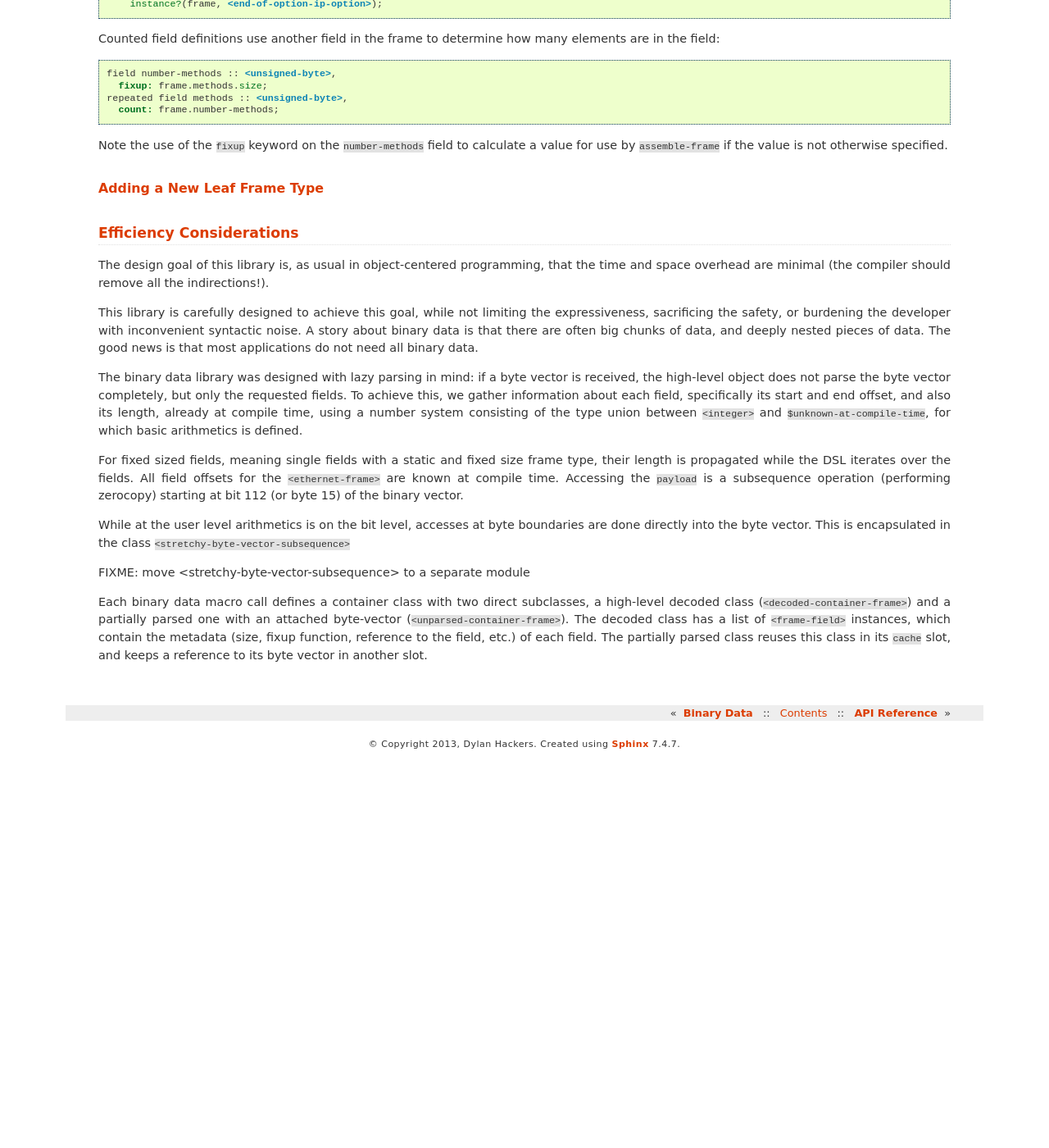
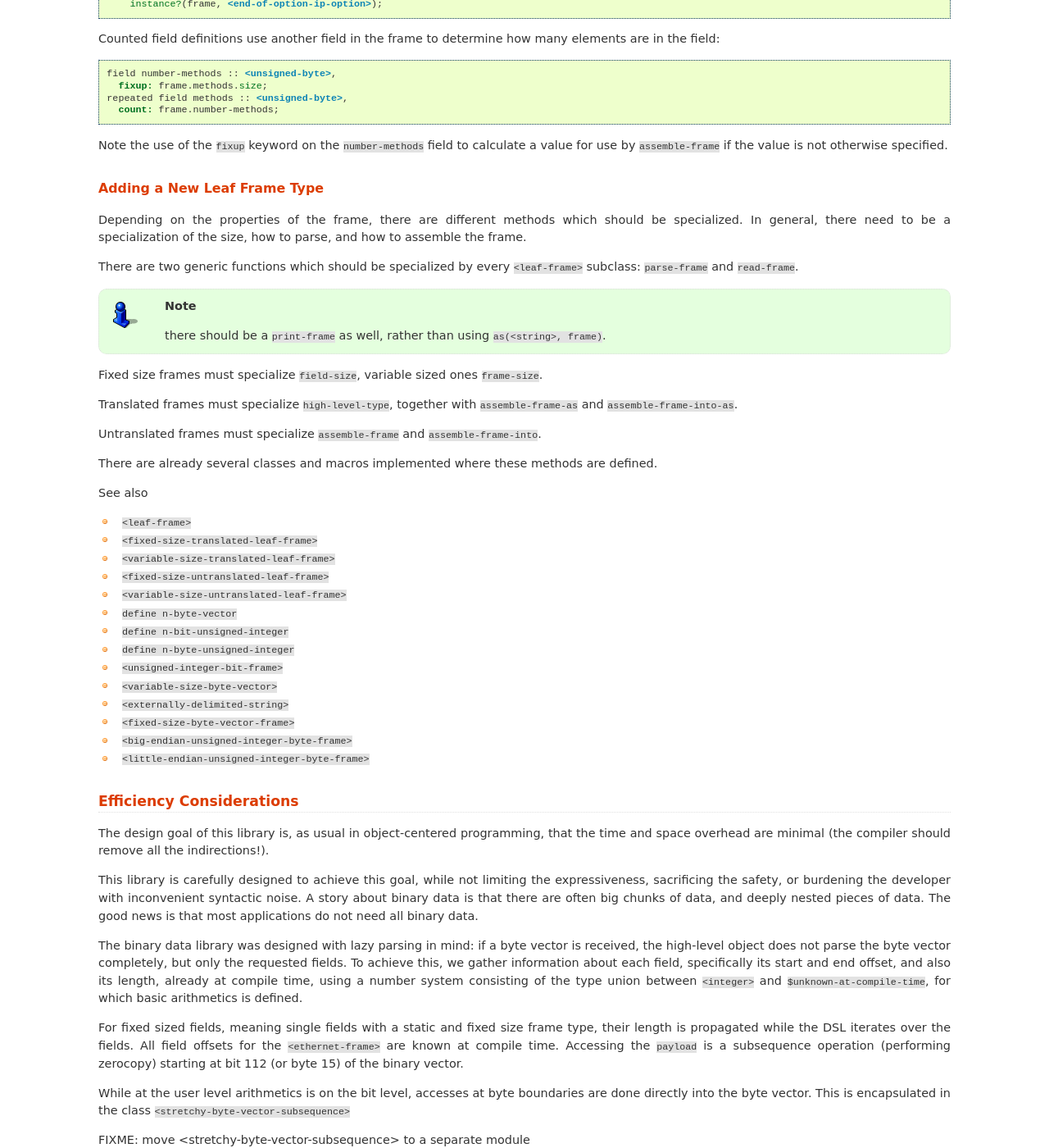
Before and after one commit to dylan-lang/binary-data, a Sphinx documentation site: the page built from documentation/source/usage.rst, in a window 1280 px wide and 1400 px high, scrolled down 6005 px. Shown: the whole window at 82% size. Built offline with Sphinx 7.4.7, drawn with Linux system fonts in a browser that asks for light colours; cross-references to code outside the pages are shown as plain code; before the commit the page ends 6930 px from its top, so only the background shows below that; some of the changed text lies outside the part shown.

Commit message:
document fixup! and a preliminary guide how to add new leaf frame types

```diff
--- a/documentation/source/usage.rst
+++ b/documentation/source/usage.rst
@@ -122,17 +122,17 @@ The definition of the ``<mac-address>`` in Dylan is:
     end;
 
     define method mac-address (data :: <byte-vector>)
-     => (res :: <mac-address>);
+     => (res :: <mac-address>)
       parse-frame(<mac-address>, data)
     end;
 
     define method mac-address (data :: <string>)
-     => (res :: <mac-address>);
+     => (res :: <mac-address>)
       read-frame(<mac-address>, data)
     end;
 
-    define method read-frame(type == <mac-address>, string :: <string>)
-     => (res)
+    define method read-frame (type == <mac-address>, string :: <string>)
+     => (res :: <mac-address>)
       let res = as-lowercase(string);
       if (any?(method(x) x = ':' end, res))
         //input: 00:de:ad:be:ef:00
@@ -143,7 +143,7 @@ The definition of the ``<mac-address>`` in Dylan is:
         make(<mac-address>,
              data: map-as(<stretchy-vector-subsequence>,
                           rcurry(string-to-integer, base: 16),
-                          fields));
+                          fields))
       else
         //input: 00deadbeef00
         ...
@@ -151,7 +151,7 @@ The definition of the ``<mac-address>`` in Dylan is:
     end;
 
     define method as (class == <string>, frame :: <mac-address>)
-     => (string :: <string>);
+     => (string :: <string>)
       reduce1(method(a, b) concatenate(a, ":", b) end,
               map-as(<stretchy-vector>,
                      rcurry(integer-to-string, base: 16, size: 2),
@@ -423,7 +423,45 @@ otherwise specified.
 Adding a New Leaf Frame Type
 ----------------------------
 
+Depending on the properties of the frame, there are different methods
+which should be specialized. In general, there need to be a
+specialization of the size, how to parse, and how to assemble the
+frame.
 
+There are two generic functions which should be specialized by every
+:class:`<leaf-frame>` subclass: :gf:`parse-frame` and
+:gf:`read-frame`.
+
+.. note:: there should be a ``print-frame`` as well, rather than using ``as(<string>, frame)``.
+
+Fixed size frames must specialize :gf:`field-size`, variable sized
+ones :gf:`frame-size`.
+
+Translated frames must specialize :gf:`high-level-type`, together with
+:gf:`assemble-frame-as` and :gf:`assemble-frame-into-as`.
+
+Untranslated frames must specialize :gf:`assemble-frame` and
+:gf:`assemble-frame-into`.
+
+There are already several classes and macros implemented where these
+methods are defined.
+
+See also
+
+- :class:`<leaf-frame>`
+- :class:`<fixed-size-translated-leaf-frame>`
+- :class:`<variable-size-translated-leaf-frame>`
+- :class:`<fixed-size-untranslated-leaf-frame>`
+- :class:`<variable-size-untranslated-leaf-frame>`
+- :macro:`define n-byte-vector`
+- :macro:`define n-bit-unsigned-integer`
+- :macro:`define n-byte-unsigned-integer`
+- :class:`<unsigned-integer-bit-frame>`
+- :class:`<variable-size-byte-vector>`
+- :class:`<externally-delimited-string>`
+- :class:`<fixed-size-byte-vector-frame>`
+- :class:`<big-endian-unsigned-integer-byte-frame>`
+- :class:`<little-endian-unsigned-integer-byte-frame>`
 
 
 Efficiency Considerations
```
Also changed, not shown: other parts of documentation/source/usage.rst (+1 -1 lines), documentation/source/reference.rst (+27 -1 lines).
